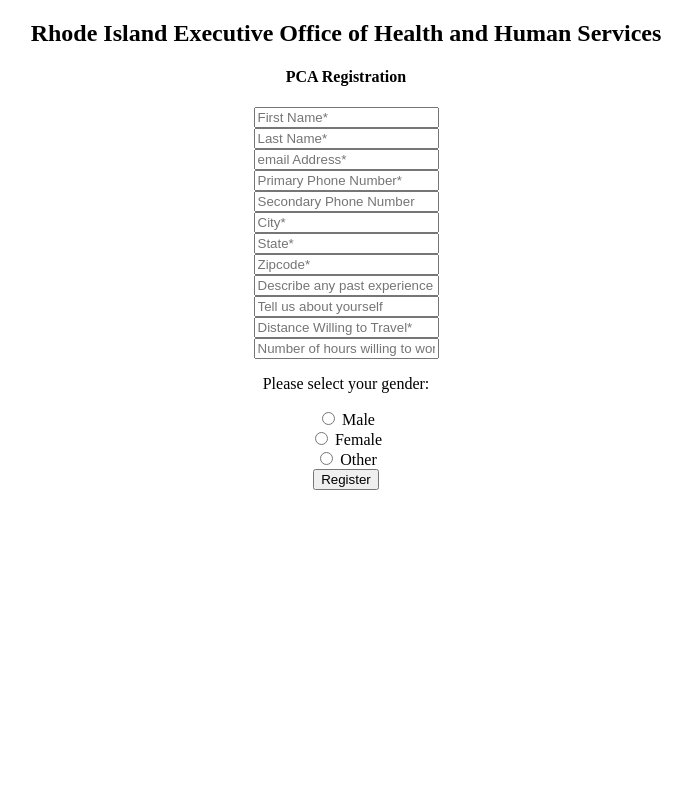
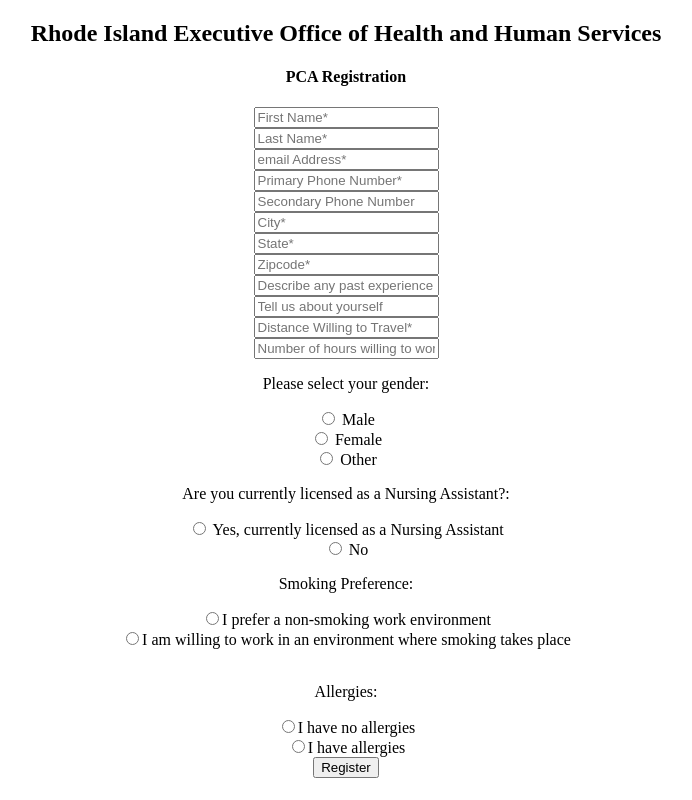
Before and after one commit to Leah-Grace/indiaPapaRomeo, a website: page public/registerHere.html in a window 1280 px wide. Both pictures are taken after a click on the button "Register". Shown: the whole page, without its empty margins (294-986 px from the left). Drawn offline with nearby package versions, Linux system fonts and the light colour scheme.

Commit message:
building allergies list

```diff
--- a/public/registerHere.html
+++ b/public/registerHere.html
@@ -32,9 +32,31 @@
   <input type="radio" name="gender" value="female"> Female<br>
   <input type="radio" name="gender" value="other"> Other<br>
 
+  <p>Are you currently licensed as a Nursing Assistant?:</p>
+  <input type="radio" name="pcaNA" value="true"> Yes, currently licensed as a Nursing Assistant<br>
+  <input type="radio" name="pcaNA" value="false"> No<br>
+
+<p>Smoking Preference:</p>
+<input type="radio" name="pcaSmoking"
+value="false">I prefer a non-smoking work environment<br>
+<input type="radio" name="pcaSmoking" value="true">I am willing to work in an environment where smoking takes place<br><br>
+
+<p>Allergies:</p>
+<input type="radio" name="pcaAllergies" value="false">I have no allergies<br>
+<input type="radio" name="pcaAllergies" value="true" onchange="allergiesList()" id="hasAllergies">I have allergies<br>
+
 <button onclick="registerPost()">Register</button>
 </div>
 <script src="https://unpkg.com/axios/dist/axios.min.js"></script>
+
+<script>
+function allergiesList() {
+    const allergiestListInput = document.createElement('input');allergiestListInput.setAttribute('type', 'text');
+    allergiestListInput.setAttribute('placeholder', 'List any known allergies here');
+    const parent = document.getElementById('hasAllergies');
+    parent.appendChild(allergiestListInput);
+}
+</script>
         <script src="script.js"></script>
     </body>
 </html>
--- a/public/script.js
+++ b/public/script.js
@@ -43,6 +43,13 @@
   const pcaHoursPerWeek = document.getElementById('pcaHoursPerWeek').value;
   const pcaGender = document.querySelector('input[name="gender"]:checked')
     .value;
+  const pcaNA = document.querySelector('input[name="pcaNA"]:checked').value;
+  const pcaSmoking = document.querySelector('input[name="pcaSmoking"]:checked')
+    .value;
+  const pcaAllergies = document.querySelector(
+    'input[name="pcaAllergies"]:checked'
+  ).value;
+
   const payload = {
     pcaFirstName,
     pcaLastName,
@@ -56,7 +63,10 @@
     pcaBio,
     pcaTravelDistanceMiles,
     pcaHoursPerWeek,
-    pcaGender
+    pcaGender,
+    pcaNA,
+    pcaSmoking,
+    pcaAllergies
   };
   axios.post('/api', payload).then((res) => console.log(res.data));
 }
```
Also changed, not shown: models/pca.js (+6 -2 lines).
